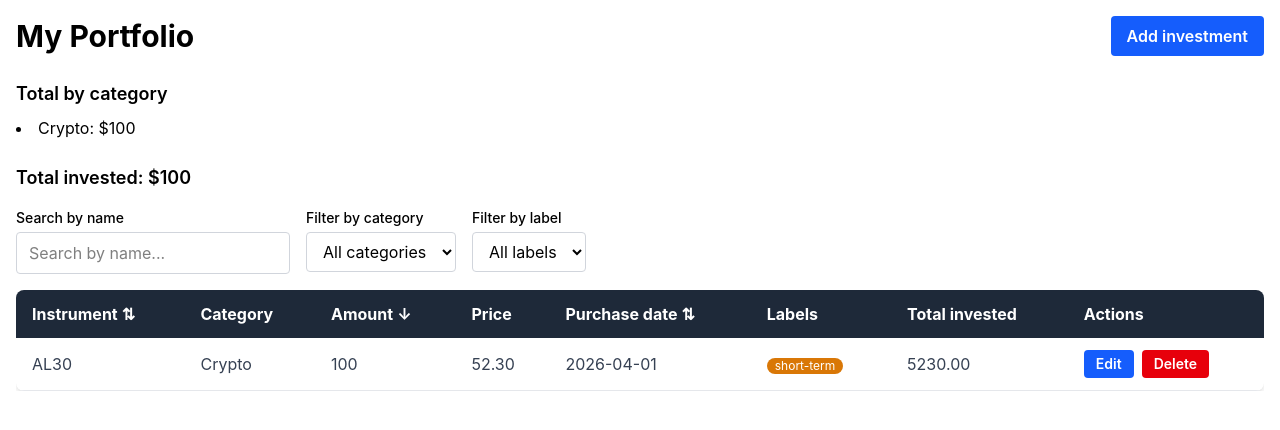
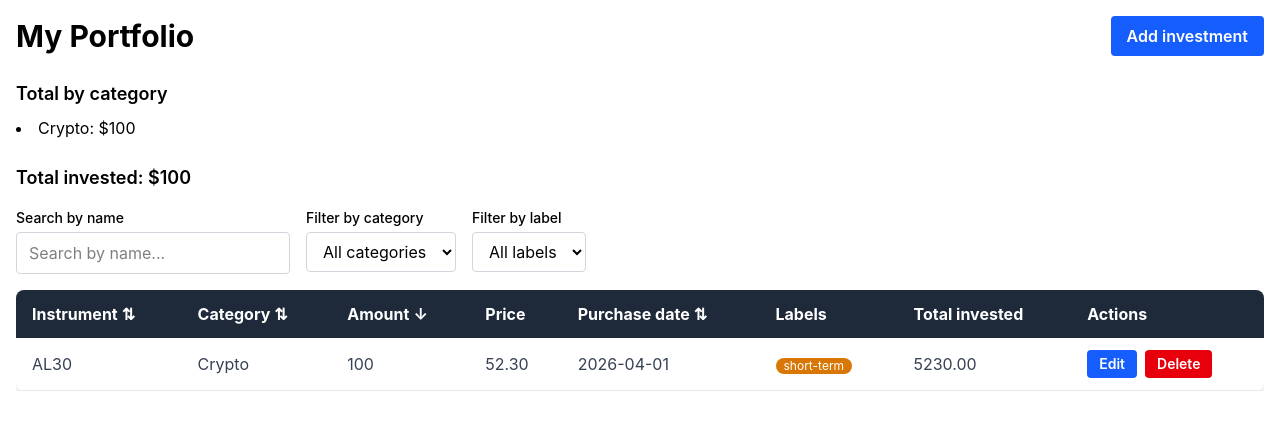
Before and after one commit to aarongutierrez08/my-investments, a Next.js app: page / in a window 1280 px wide. Shown: the top 430 px of the page. Built offline with nearby package versions, Linux system fonts and the light colour scheme.

Commit message:
feat: implement issue #39 (#40)
Co-authored-by: arito <agutierrez@zetti.com.ar>

```diff
--- a/app/InvestmentsTable.tsx
+++ b/app/InvestmentsTable.tsx
@@ -24,6 +24,7 @@ export function InvestmentsTable({ investments, labels: labelsData }: Investment
   const [sortDirection, setSortDirection] = useState<SortDirection>('desc');
   const [dateSortDirection, setDateSortDirection] = useState<SortDirection>(null);
   const [nameSortDirection, setNameSortDirection] = useState<SortDirection>(null);
+  const [categorySortDirection, setCategorySortDirection] = useState<SortDirection>(null);
 
   const availableLabels = useMemo(() => {
     const unique = new Set<string>();
@@ -86,12 +87,34 @@ export function InvestmentsTable({ investments, labels: labelsData }: Investment
       });
       return sorted;
     }
+    if (categorySortDirection !== null) {
+      const sorted = [...filteredInvestments];
+      sorted.sort((a, b) => {
+        const aCategory = (a.category as string | undefined) ?? '';
+        const bCategory = (b.category as string | undefined) ?? '';
+        if (aCategory === '' && bCategory === '') return 0;
+        if (aCategory === '') return 1;
+        if (bCategory === '') return -1;
+        const comparison = aCategory.localeCompare(bCategory, undefined, {
+          sensitivity: 'base',
+        });
+        return categorySortDirection === 'asc' ? comparison : -comparison;
+      });
+      return sorted;
+    }
     return filteredInvestments;
-  }, [filteredInvestments, sortDirection, dateSortDirection, nameSortDirection]);
+  }, [
+    filteredInvestments,
+    sortDirection,
+    dateSortDirection,
+    nameSortDirection,
+    categorySortDirection,
+  ]);
 
   function cycleSortDirection() {
     setDateSortDirection(null);
     setNameSortDirection(null);
+    setCategorySortDirection(null);
     setSortDirection((prev) => {
       if (prev === null) return 'desc';
       if (prev === 'desc') return 'asc';
@@ -102,6 +125,7 @@ export function InvestmentsTable({ investments, labels: labelsData }: Investment
   function cycleDateSortDirection() {
     setSortDirection(null);
     setNameSortDirection(null);
+    setCategorySortDirection(null);
     setDateSortDirection((prev) => {
       if (prev === null) return 'desc';
       if (prev === 'desc') return 'asc';
@@ -112,7 +136,19 @@ export function InvestmentsTable({ investments, labels: labelsData }: Investment
   function cycleNameSortDirection() {
     setSortDirection(null);
     setDateSortDirection(null);
+    setCategorySortDirection(null);
     setNameSortDirection((prev) => {
+      if (prev === null) return 'asc';
+      if (prev === 'asc') return 'desc';
+      return null;
+    });
+  }
+
+  function cycleCategorySortDirection() {
+    setSortDirection(null);
+    setDateSortDirection(null);
+    setNameSortDirection(null);
+    setCategorySortDirection((prev) => {
       if (prev === null) return 'asc';
       if (prev === 'asc') return 'desc';
       return null;
@@ -247,7 +283,30 @@ export function InvestmentsTable({ investments, labels: labelsData }: Investment
                   </span>
                 </button>
               </th>
-              <th className="py-3 px-4 text-left">Category</th>
+              <th
+                className="py-3 px-4 text-left"
+                aria-sort={
+                  categorySortDirection === 'asc'
+                    ? 'ascending'
+                    : categorySortDirection === 'desc'
+                      ? 'descending'
+                      : 'none'
+                }
+              >
+                <button
+                  type="button"
+                  onClick={cycleCategorySortDirection}
+                  aria-label="Sort by category"
+                  className="inline-flex items-center gap-1"
+                >
+                  Category
+                  <span aria-hidden="true">
+                    {categorySortDirection === 'asc' && '↑'}
+                    {categorySortDirection === 'desc' && '↓'}
+                    {categorySortDirection === null && '⇅'}
+                  </span>
+                </button>
+              </th>
               <th
                 className="py-3 px-4 text-left"
                 aria-sort={
```
Also changed, not shown: 1 other file (tests, documents, lock files or other folders).
